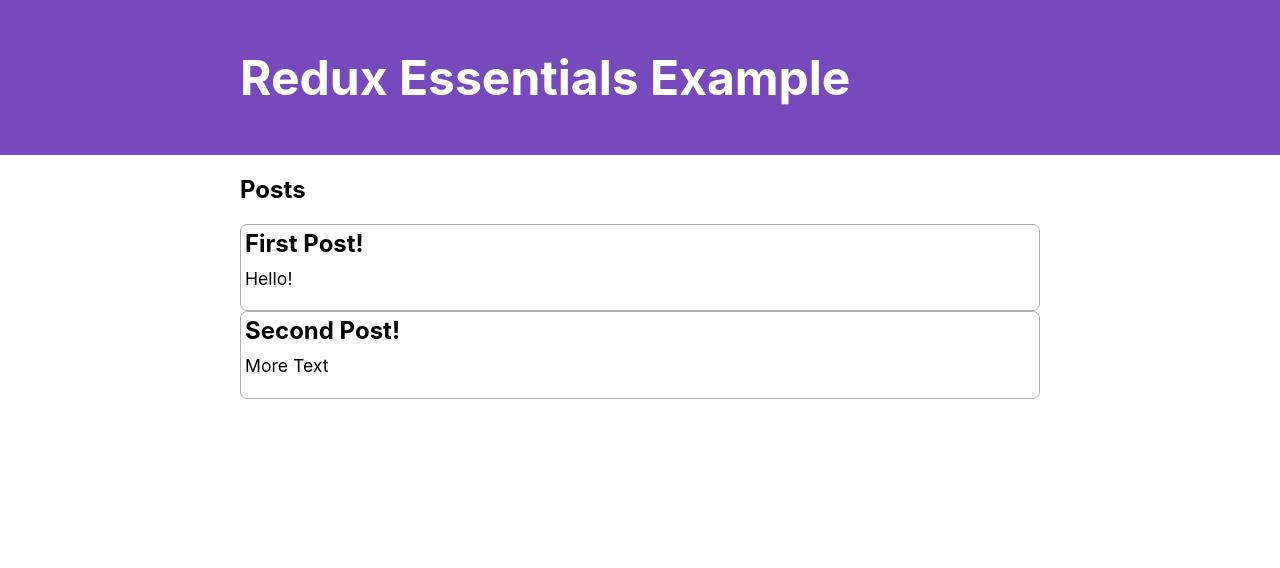
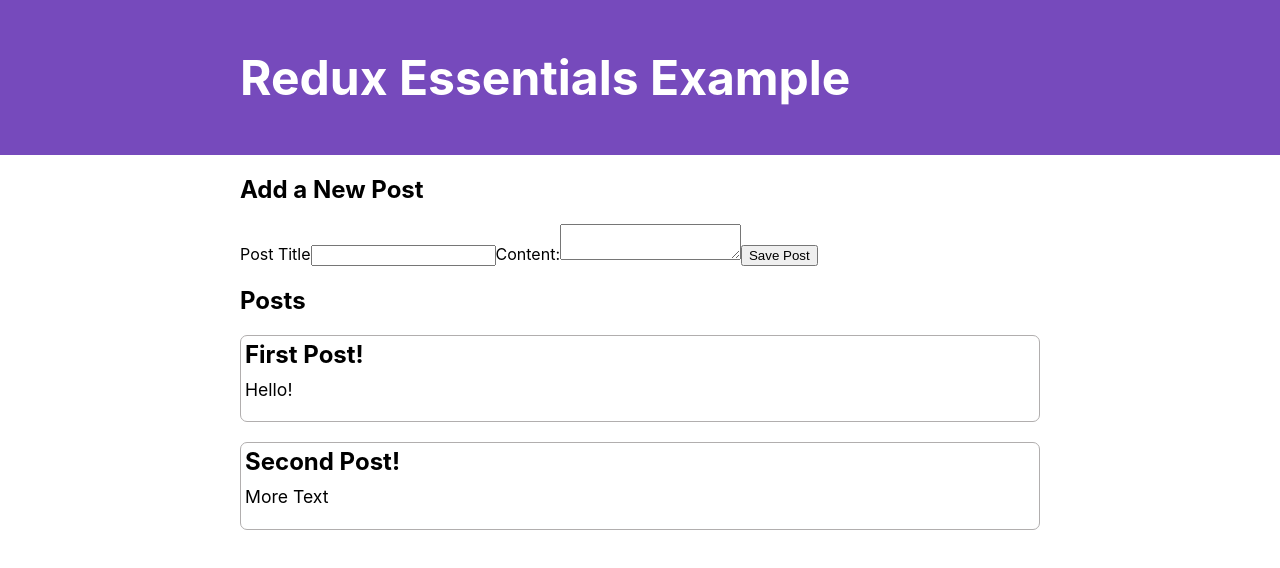
Before and after one commit to fjkun06/react-ts, a React (Create React App) app: page / in a window 1280 px wide. Shown: the top 568 px of the page. Built offline with nearby package versions, Linux system fonts and the light colour scheme.

Commit message:
Add post functionality added

```diff
--- a/src/App.tsx
+++ b/src/App.tsx
@@ -2,6 +2,7 @@
 import { BrowserRouter as Router } from "react-router-dom";
 
 import Navbar from "./app/Navbar";
+import AddPostForm from "./features/posts/AddPostForm";
 import PostsList from "./features/posts/PostsList";
 
 function App() {
@@ -9,8 +10,12 @@
     <>
       {" "}
       {/* <Router> */}
-        <Navbar />
-       <PostsList/>
+      <Navbar />
+      <>
+      <AddPostForm />
+
+        <PostsList />
+      </>
       {/* </Router> */}
     </>
   );
--- /dev/null
+++ b/src/features/posts/AddPostForm.tsx
@@ -0,0 +1,25 @@
+import React from 'react'
+
+const AddPostForm = () => {
+  const [title, setTitle] = React.useState('')
+  const [content, setContent] = React.useState('')
+
+  const onTitleChanged = (e: React.ChangeEvent<HTMLInputElement>) => setTitle(e.target.value)
+  const onContentChanged = (e: React.ChangeEvent<HTMLTextAreaElement>) => setContent(e.target.value)
+  return (
+    <section>
+      <h2>Add a New Post</h2>
+      <form>
+        <label htmlFor="postTitle">Post Title</label>
+        <input type="text" id="postTitle" value={title}
+        onChange={onTitleChanged}/>
+
+        <label htmlFor="postContent">Content:</label>
+        <textarea id="postContent" name="postContent" value={content} onChange={onContentChanged}/>
+      <button type="button">Save Post</button>
+      </form>
+    </section>
+  )
+}
+
+export default AddPostForm
--- a/src/features/posts/PostsList.tsx
+++ b/src/features/posts/PostsList.tsx
@@ -4,11 +4,13 @@
 const PostsList = () => {
   const posts = useAppSelector((state) => state.posts);
 
-  const renderedPosts = posts.map((post) => (
+  const renderedPosts = posts.map((post) => (<>
     <article className="post-excerpt" key={post.id}>
       <h3>{post.title}</h3>
       <p className="post-content">{post.content.substring(0, 100)}</p>
     </article>
+  <br/></>
+
   ));
   return (
     <section className="post-list">
--- a/src/features/posts/postsSlice.ts
+++ b/src/features/posts/postsSlice.ts
@@ -13,7 +13,9 @@
 const postsSlice = createSlice({
 name: 'posts',
 initialState,
-reducers: {}
+reducers: {
+
+}
 })
 
 
```
